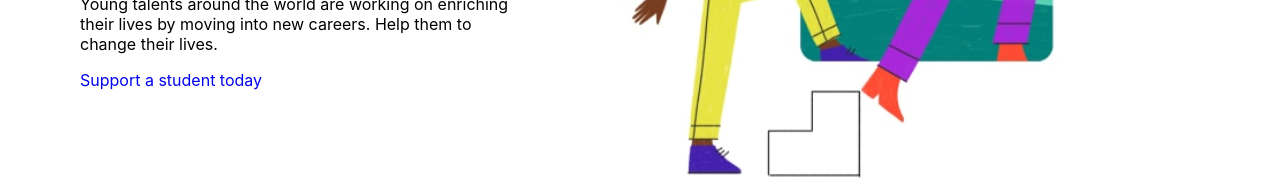
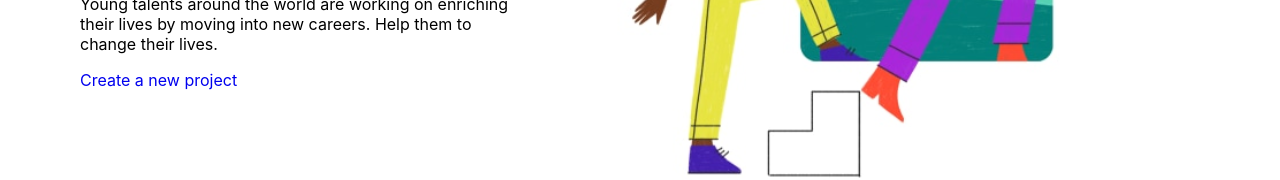
Before and after one commit to SheCodesAus/she-codes-crowdfunding-project-oliviaosi, a React (Create React App) app: page / in a window 1280 px wide. Shown: the part 354-534 px from the top of the page. Built offline with nearby package versions, Linux system fonts and the light colour scheme; no server answers.

Commit message:
ProjectForm link

```diff
--- a/src/pages/HomePage.jsx
+++ b/src/pages/HomePage.jsx
@@ -1,6 +1,7 @@
 import React, {useState, useEffect} from "react";
 import banner from "./banner.svg";
 import headshot from "./headshot.svg";
+import {Link} from "react-router-dom";
 
 // Components
 import ProjectCard from "../components/ProjectCard/ProjectCard";
@@ -34,7 +35,7 @@ function HomePage() {
               <h1>Tranform people’s life through education</h1>
               <p>Young talents around the world are working on enriching their lives by moving into new careers.
 Help them to change their lives.</p>
-              <a href="/" className="button">Support a student today</a>
+              <Link to="/projects/create" className="button">Create a new project</Link>
           </div>
           <img className="hero-image" width="px" src={ banner } alt="successimg" />
       </div>
```
